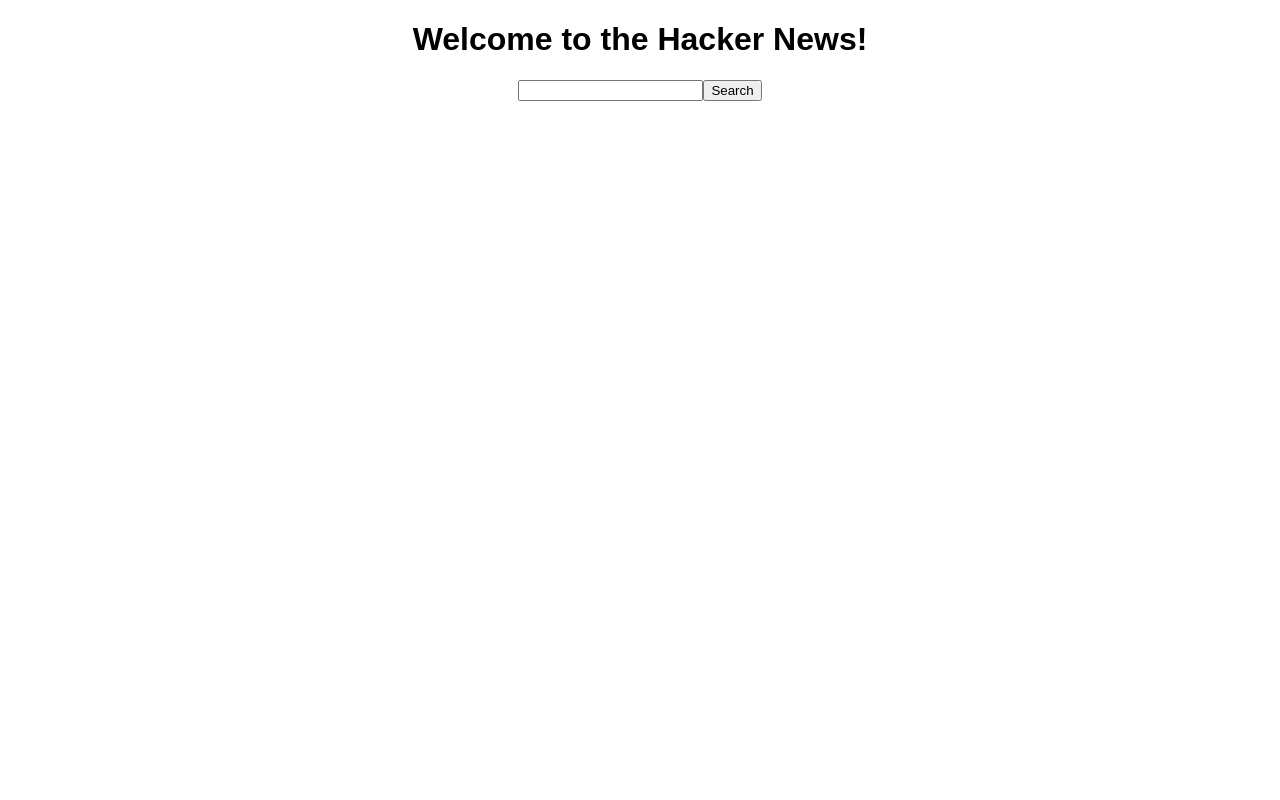
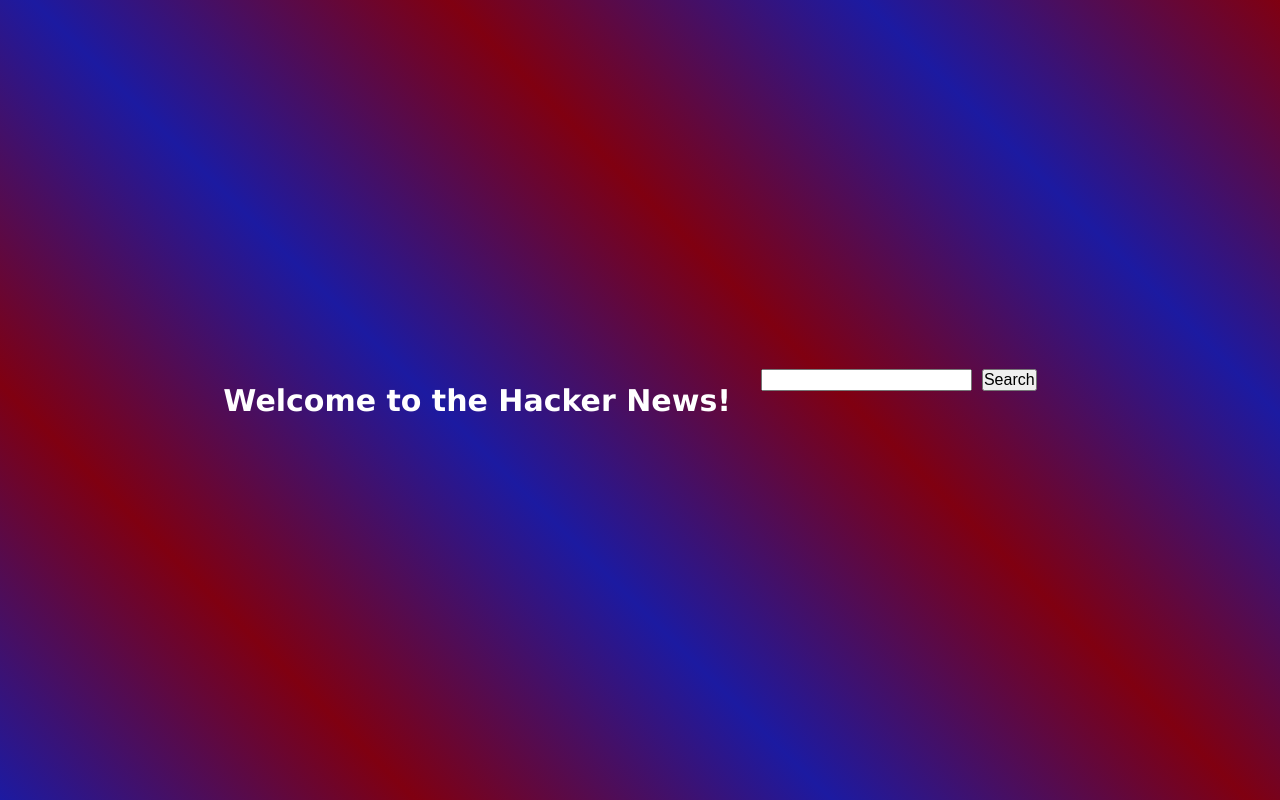
Before and after one commit to alex090890/WBS-Hacker-News, a React (Vite) app: page / in a window 1280 px wide. Built offline with nearby package versions, Linux system fonts and the light colour scheme.

Commit message:
Finished styling

```diff
--- a/src/App.jsx
+++ b/src/App.jsx
@@ -4,7 +4,7 @@
 export default function App() {
   return (
     <div className="App">
-      <h1>Welcome to the Hacker News!</h1>
+      <h1 className="title">Welcome to the Hacker News!</h1>
       <Search />
     </div>
   );
--- a/src/Search.jsx
+++ b/src/Search.jsx
@@ -23,8 +23,9 @@
 
   return (
     <div>
-      <form onSubmit={handleSearch}>
+      <form onSubmit={handleSearch} className="searchForm">
         <input
+          className="searchInput"
           type="text"
           value={searchTerm}
           onChange={(e) => setSearchTerm(e.target.value)}
--- a/src/styles.css
+++ b/src/styles.css
@@ -1,5 +1,35 @@
+* {
+  margin: 0px;
+  padding: 0px;
+  font-size: 16px;
+}
+
 .App {
   font-family: sans-serif;
+  text-align: center;
+  background: linear-gradient(
+    45deg,
+    rgb(28, 26, 161),
+    rgb(128, 0, 17),
+    rgb(28, 26, 161),
+    rgb(128, 0, 17),
+    rgb(28, 26, 161),
+    rgb(128, 0, 17)
+  );
+  padding: 30px;
+  height: max-content;
+  width: 100%;
+  display: flex;
+  align-items: center;
+  justify-content: center;
+  box-sizing: border-box;
+  min-height: 100vh;
+}
+
+.title {
+  color: white;
+  font-family: Verdana, Geneva, Tahoma, sans-serif;
+  font-size: 30px;
   text-align: center;
 }
 
@@ -15,9 +45,25 @@
   border: 5px dotted white;
   margin: 20px;
   padding: 10px;
+  height: 200px;
+  width: 200px;
+}
+
+.newsContainer:hover {
+  border-color: rgb(216, 227, 21);
+  background-color: rgb(10, 167, 67);
+  cursor: pointer;
 }
 
 .handIcon {
   display: block;
   margin: 20px;
 }
+
+.searchForm {
+  padding: 20px;
+}
+
+.searchInput {
+  margin: 10px;
+}
```
